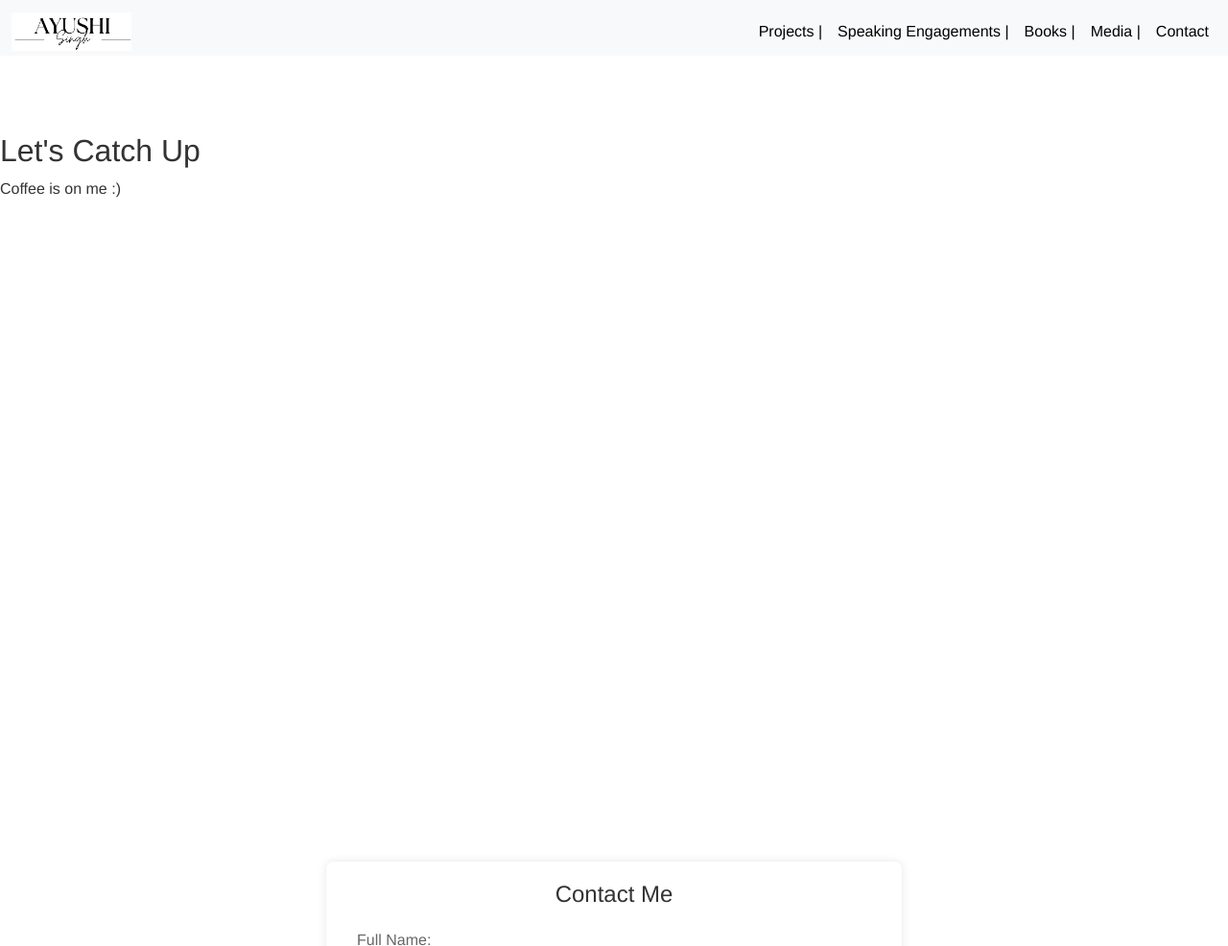
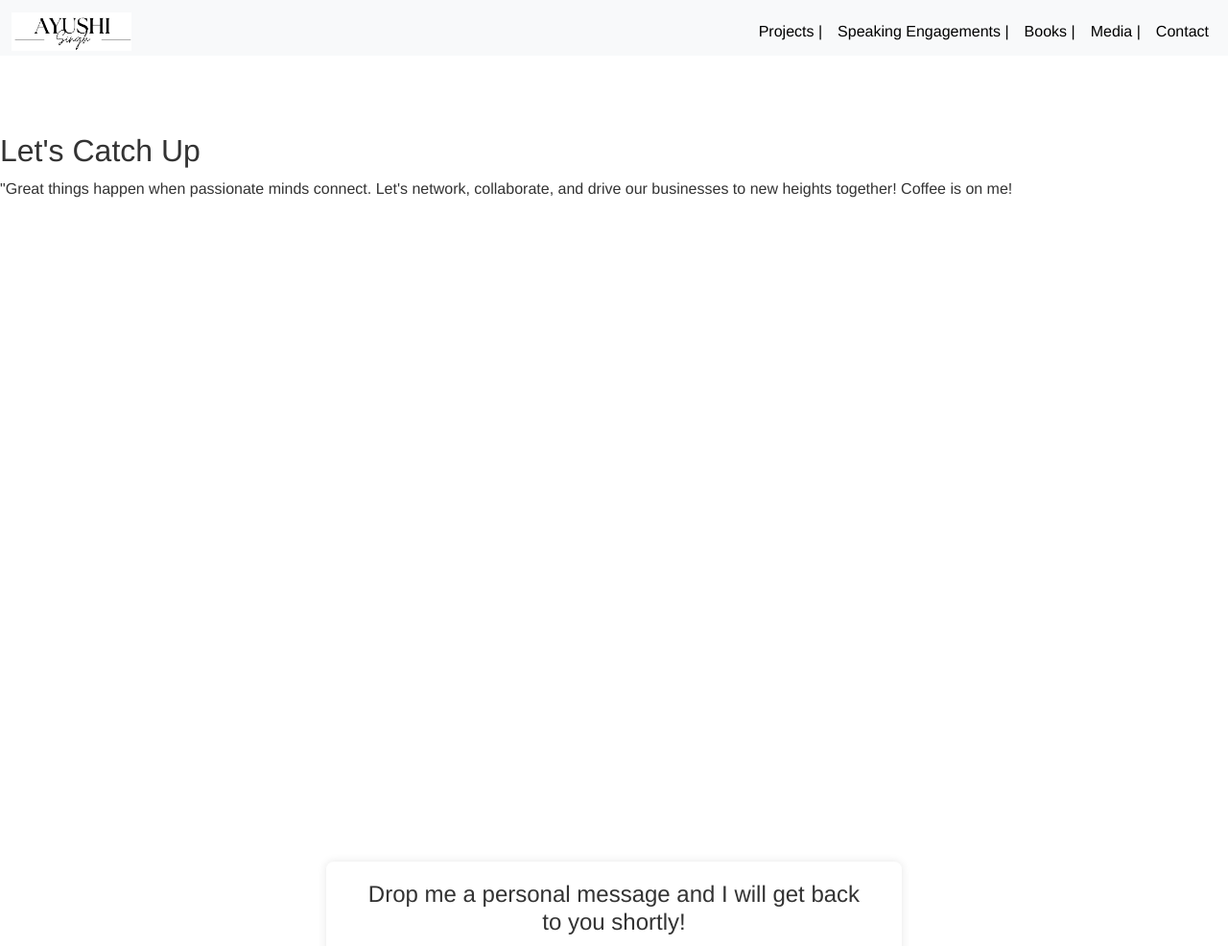
Before and after one commit to ayusshisingh/-ayushisingh.github.io, a plain HTML site: page contact.html in a window 1280 px wide. Shown: the top 986 px of the page at 96% size. Drawn offline with nearby package versions, Linux system fonts and the light colour scheme.

Commit message:
contact me page

```diff
--- a/contact.html
+++ b/contact.html
@@ -11,7 +11,6 @@
     <script src="js/include.js"></script>
 </head>
 <!---------------------------------------------------------------------------------------------->
-<!---------------------------------------------------------------------------------------------->
 <body>
     <!-- Navigation Bar -->
     <div include-html="components/navbar.html"></div>
@@ -19,12 +18,14 @@
     <!-- Hero Section -->
     <section class="hero">
         <h1>Let's Catch Up </h1>
-        <p>Coffee is on me :) </p>
+        <p>
+            "Great things happen when passionate minds connect. Let's network, collaborate, and drive our businesses to new heights together!
+            Coffee is on me! </p>
     </section>
 <!---------------------------------------------------------------------------------------------->
 <section id="contact">
   <div class="container">
-      <h2>Contact Me</h2>
+      <h2>Drop me a personal message and I will get back to you shortly!</h2>
       <form id="contactForm" action="https://formspree.io/f/xnnawzzg" method="POST">
           <!-- Full Name -->
           <label for="fullName">Full Name:</label>
```
